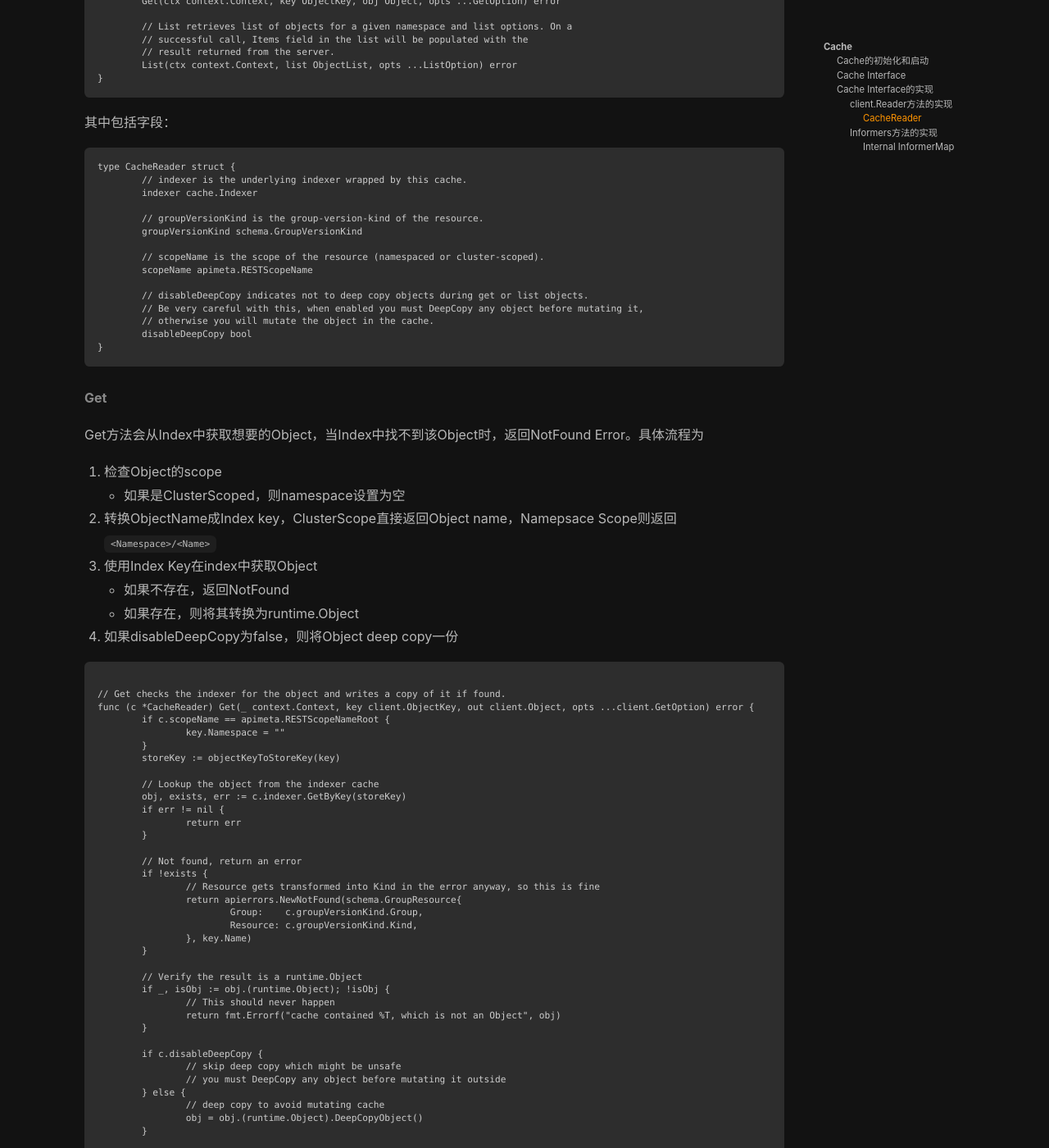
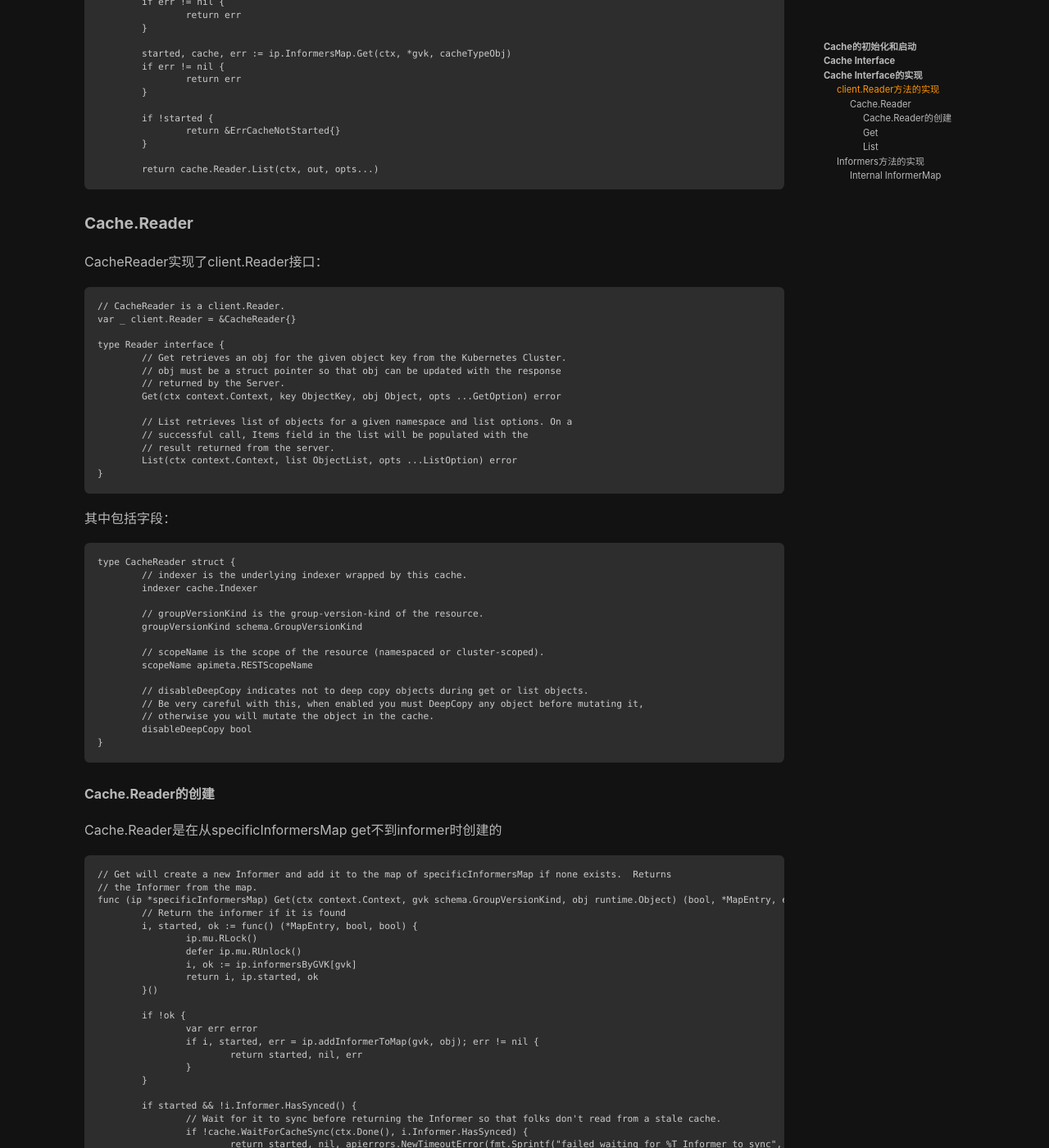
Before and after one commit to youhangwang/youhangwang.github.io, a Jekyll site: the page built from _posts/2022-08-11-cache.md, in a window 1280 px wide and 1400 px high, scrolled down 5692 px. Shown: the whole window at 82% size. Built offline with Jekyll 4.4.1, drawn with Linux system fonts in a browser that asks for light colours; nearby versions of some CDN libraries; some of the changed text lies outside the part shown.

Commit message:
refine cache

````diff
--- a/_posts/2022-08-11-cache.md
+++ b/_posts/2022-08-11-cache.md
@@ -160,7 +160,7 @@ func (r *runnables) Add(fn Runnable) error {
 }
 ```
 
-### Cache Interface
+## Cache Interface
 
 Controller Runtime为Cache抽象出了一组接口，接口主要包含两部分：
 - [client.Reader](#cachereader): 从Cache中读取内容
@@ -215,7 +215,7 @@ type Informer interface {
 	HasSynced() bool
 }
 ```
-### Cache Interface的实现
+## Cache Interface的实现
 
 informerCache实现Cache接口
 
@@ -249,8 +249,8 @@ func New(config *rest.Config, opts Options) (Cache, error) {
 }
 ```
 
-#### client.Reader方法的实现
-informerCache的Reader方法主要是从InformerMap获取到已经Start的Informer，并调用Informer Reader成员的Get方法
+### client.Reader方法的实现
+informerCache的Reader方法主要是从InformerMap获取到已经Start的Informer，并调用Informer Reader成员的Get/List方法
 ```
 func (ip *informerCache) Get(ctx context.Context, key client.ObjectKey, out client.Object, opts ...client.GetOption) error {
 	gvk, err := apiutil.GVKForObject(out, ip.Scheme)
@@ -288,7 +288,7 @@ func (ip *informerCache) List(ctx context.Context, out client.ObjectList, opts .
 	return cache.Reader.List(ctx, out, opts...)
 ```
 
-##### CacheReader
+#### Cache.Reader
 
 CacheReader实现了client.Reader接口：
 ```
@@ -326,8 +326,91 @@ type CacheReader struct {
 	disableDeepCopy bool
 }
 ```
+##### Cache.Reader的创建
+Cache.Reader是在从specificInformersMap get不到informer时创建的
 
-###### Get
+```
+// Get will create a new Informer and add it to the map of specificInformersMap if none exists.  Returns
+// the Informer from the map.
+func (ip *specificInformersMap) Get(ctx context.Context, gvk schema.GroupVersionKind, obj runtime.Object) (bool, *MapEntry, error) {
+	// Return the informer if it is found
+	i, started, ok := func() (*MapEntry, bool, bool) {
+		ip.mu.RLock()
+		defer ip.mu.RUnlock()
+		i, ok := ip.informersByGVK[gvk]
+		return i, ip.started, ok
+	}()
+
+	if !ok {
+		var err error
+		if i, started, err = ip.addInformerToMap(gvk, obj); err != nil {
+			return started, nil, err
+		}
+	}
+
+	if started && !i.Informer.HasSynced() {
+		// Wait for it to sync before returning the Informer so that folks don't read from a stale cache.
+		if !cache.WaitForCacheSync(ctx.Done(), i.Informer.HasSynced) {
+			return started, nil, apierrors.NewTimeoutError(fmt.Sprintf("failed waiting for %T Informer to sync", obj), 0)
+		}
+	}
+
+	return started, i, nil
+}
+
+func (ip *specificInformersMap) addInformerToMap(gvk schema.GroupVersionKind, obj runtime.Object) (*MapEntry, bool, error) {
+	ip.mu.Lock()
+	defer ip.mu.Unlock()
+
+	// Check the cache to see if we already have an Informer.  If we do, return the Informer.
+	// This is for the case where 2 routines tried to get the informer when it wasn't in the map
+	// so neither returned early, but the first one created it.
+	if i, ok := ip.informersByGVK[gvk]; ok {
+		return i, ip.started, nil
+	}
+
+	// Create a NewSharedIndexInformer and add it to the map.
+	var lw *cache.ListWatch
+	lw, err := ip.createListWatcher(gvk, ip)
+	if err != nil {
+		return nil, false, err
+	}
+	ni := cache.NewSharedIndexInformer(lw, obj, resyncPeriod(ip.resync)(), cache.Indexers{
+		cache.NamespaceIndex: cache.MetaNamespaceIndexFunc,
+	})
+
+	// Check to see if there is a transformer for this gvk
+	if err := ni.SetTransform(ip.transformers.Get(gvk)); err != nil {
+		return nil, false, err
+	}
+
+	rm, err := ip.mapper.RESTMapping(gvk.GroupKind(), gvk.Version)
+	if err != nil {
+		return nil, false, err
+	}
+
+	i := &MapEntry{
+		Informer: ni,
+		Reader: CacheReader{
+			indexer:          ni.GetIndexer(),
+			groupVersionKind: gvk,
+			scopeName:        rm.Scope.Name(),
+			disableDeepCopy:  ip.disableDeepCopy.IsDisabled(gvk),
+		},
+	}
+	ip.informersByGVK[gvk] = i
+
+	// Start the Informer if need by
+	// TODO(seans): write thorough tests and document what happens here - can you add indexers?
+	// can you add eventhandlers?
+	if ip.started {
+		go i.Informer.Run(ip.stop)
+	}
+	return i, ip.started, nil
+}
+```
+
+##### Get
 
 Get方法会从Index中获取想要的Object，当Index中找不到该Object时，返回NotFound Error。具体流程为
 1. 检查Object的scope
@@ -392,7 +475,7 @@ func (c *CacheReader) Get(_ context.Context, key client.ObjectKey, out client.Ob
 }
 ```
 
-###### List
+##### List
 List方法会从Index中获取匹配的Objects具体流程为
 1. 检查ListOption的配置
   - 如果FieldSelector不为空。则以`field:<field_key>`为key，`<namespace>/<field_value>`或者`__all_namespaces/<field_value>`为value调用ByIndex从Index获取满足条件的Objs
@@ -474,7 +557,7 @@ func (c *CacheReader) List(_ context.Context, out client.ObjectList, opts ...cli
 
 ```
 
-#### Informers方法的实现
+### Informers方法的实现
 informerCache的Informers一部分继承自其匿名成员`*internal.InformersMap`
 
 Informers方法包含：
@@ -601,7 +684,7 @@ func indexByField(indexer Informer, field string, extractor client.IndexerFunc)
 
 Start和WaitForCacheSync方法继承其匿名成员`*internal.InformersMap`
 
-##### Internal InformerMap
+#### Internal InformerMap
 Internal InformerMap主要包括三个主要成员：
 - structured specificInformersMap
 - unstructured specificInformersMap
````
Also changed, not shown: other parts of _posts/2022-08-11-cache.md (+2 -2 lines), assets/images/posts/cache.png (added), 1 other file.
